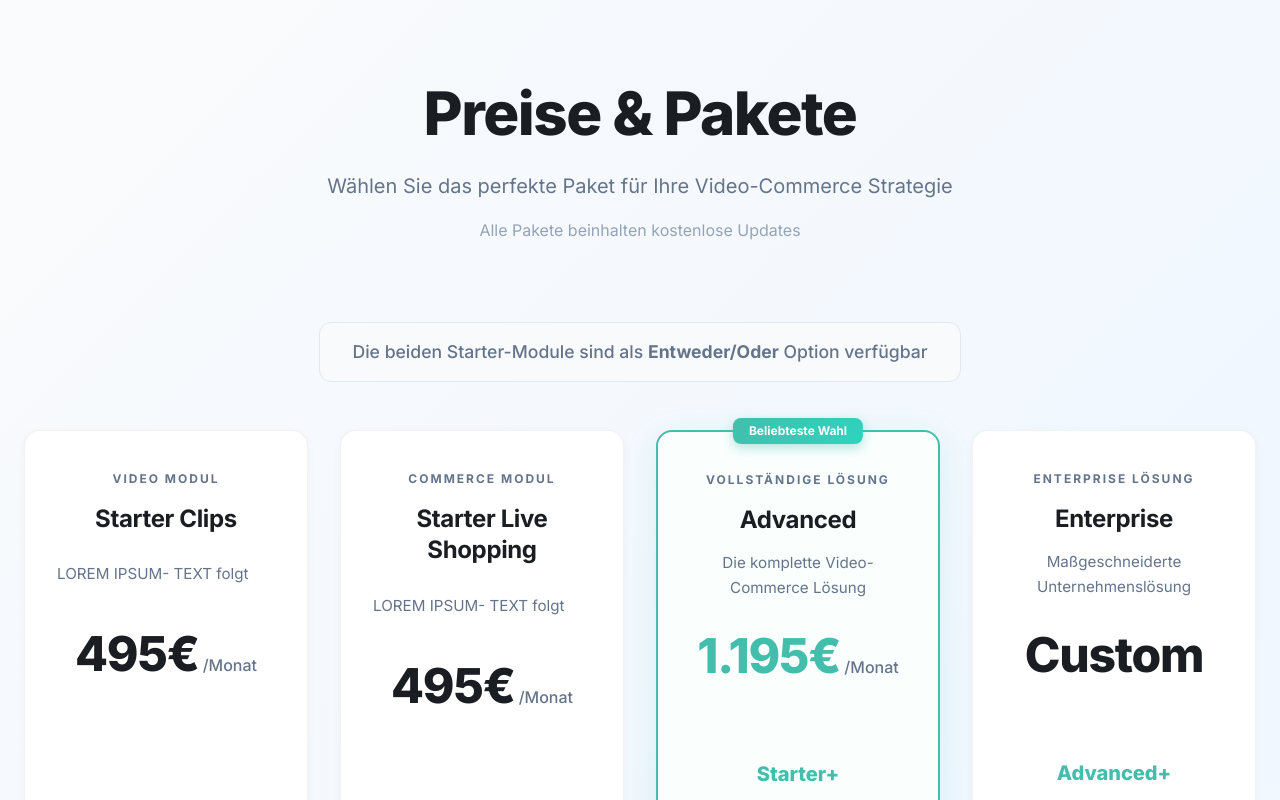
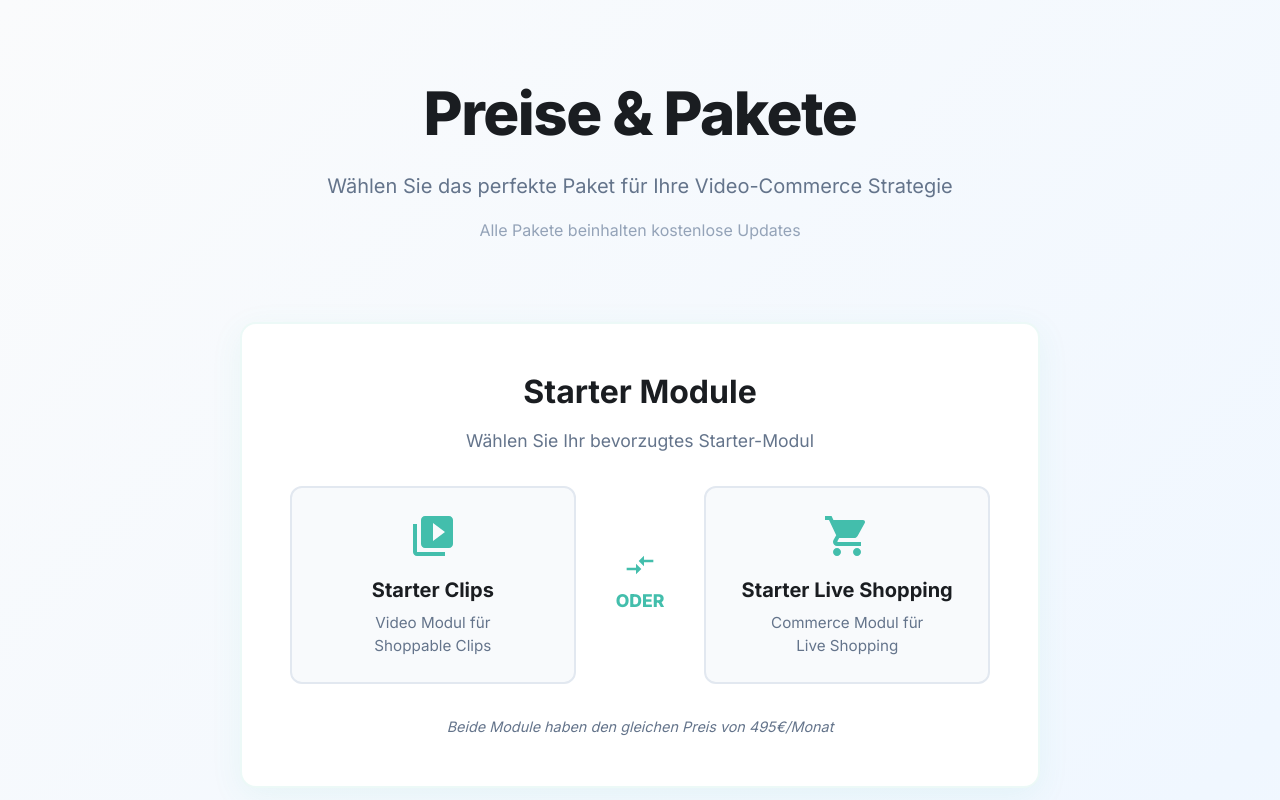
Before and after one commit to DenizD/signup-and-market-optin, a React (Vite) app: page /plans in a window 1280 px wide. Shown: the top 800 px of the page. Built offline with nearby package versions, Linux system fonts and the light colour scheme.

Commit message:
Refactor: Improve Starter module description
Improve the description of the Starter modules to be more clear and concise.

```diff
--- a/src/pages/Plans.tsx
+++ b/src/pages/Plans.tsx
@@ -1,5 +1,6 @@
+
 import { Box, Container, Typography, Button, Card, CardContent, CardActions, Stack, Chip, Tooltip, Grow, Collapse } from '@mui/material';
-import { Check, HelpOutline, ExpandMore, ExpandLess, Phone, InfoOutlined } from '@mui/icons-material';
+import { Check, HelpOutline, ExpandMore, ExpandLess, Phone, InfoOutlined, CompareArrows, VideoLibrary, ShoppingCart } from '@mui/icons-material';
 import { useState } from 'react';
 import { useTranslations } from '@/hooks/useTranslations';
 
@@ -408,24 +409,143 @@ const Plans = () => {
           </Typography>
         </Box>
 
-        {/* Starter Hinweis */}
-        <Box sx={{ textAlign: 'center', mb: 6 }}>
-          <Typography
-            variant="body1"
-            sx={{
+        {/* Starter Module Auswahl */}
+        <Box sx={{
+          maxWidth: '800px',
+          mx: 'auto',
+          mb: 8,
+          backgroundColor: '#ffffff',
+          borderRadius: 4,
+          p: { xs: 4, md: 6 },
+          boxShadow: '0 8px 32px rgba(67, 190, 172, 0.08)',
+          border: '2px solid rgba(67, 190, 172, 0.1)'
+        }}>
+          <Box sx={{ textAlign: 'center', mb: 4 }}>
+            <Typography variant="h4" sx={{
+              fontWeight: 700,
+              mb: 2,
+              color: '#1a1d21',
+              fontSize: { xs: '1.5rem', md: '2rem' }
+            }}>
+              Starter Module
+            </Typography>
+            <Typography variant="body1" sx={{
               color: '#64748b',
               fontSize: '1.1rem',
-              fontWeight: 500,
+              mb: 4
+            }}>
+              Wählen Sie Ihr bevorzugtes Starter-Modul
+            </Typography>
+          </Box>
+
+          <Stack
+            direction={{ xs: 'column', md: 'row' }}
+            spacing={3}
+            alignItems="center"
+            justifyContent="center"
+          >
+            {/* Starter Clips */}
+            <Box sx={{
+              flex: 1,
+              textAlign: 'center',
+              p: 3,
+              borderRadius: 3,
               backgroundColor: '#f8fafc',
-              px: 4,
-              py: 2,
+              border: '2px solid #e2e8f0',
+              transition: 'all 0.3s ease',
+              '&:hover': {
+                borderColor: '#43BEAC',
+                backgroundColor: '#f0fdfa'
+              }
+            }}>
+              <VideoLibrary sx={{
+                fontSize: 48,
+                color: '#43BEAC',
+                mb: 2
+              }} />
+              <Typography variant="h6" sx={{
+                fontWeight: 700,
+                mb: 1,
+                color: '#1a1d21'
+              }}>
+                Starter Clips
+              </Typography>
+              <Typography variant="body2" sx={{
+                color: '#64748b',
+                fontSize: '0.95rem'
+              }}>
+                Video Modul für<br />Shoppable Clips
+              </Typography>
+            </Box>
+
+            {/* ODER Trenner */}
+            <Box sx={{
+              display: 'flex',
+              flexDirection: { xs: 'row', md: 'column' },
+              alignItems: 'center',
+              justifyContent: 'center',
+              px: 2
+            }}>
+              <CompareArrows sx={{
+                fontSize: 32,
+                color: '#43BEAC',
+                transform: { xs: 'rotate(90deg)', md: 'none' }
+              }} />
+              <Typography variant="h6" sx={{
+                fontWeight: 800,
+                color: '#43BEAC',
+                mx: { xs: 2, md: 0 },
+                my: { xs: 0, md: 1 },
+                fontSize: '1.1rem'
+              }}>
+                ODER
+              </Typography>
+            </Box>
+
+            {/* Starter Live Shopping */}
+            <Box sx={{
+              flex: 1,
+              textAlign: 'center',
+              p: 3,
               borderRadius: 3,
-              display: 'inline-block',
-              border: '1px solid #e2e8f0'
-            }}
-          >
-            Die beiden Starter-Module sind als <strong>Entweder/Oder</strong> Option verfügbar
-          </Typography>
+              backgroundColor: '#f8fafc',
+              border: '2px solid #e2e8f0',
+              transition: 'all 0.3s ease',
+              '&:hover': {
+                borderColor: '#43BEAC',
+                backgroundColor: '#f0fdfa'
+              }
+            }}>
+              <ShoppingCart sx={{
+                fontSize: 48,
+                color: '#43BEAC',
+                mb: 2
+              }} />
+              <Typography variant="h6" sx={{
+                fontWeight: 700,
+                mb: 1,
+                color: '#1a1d21'
+              }}>
+                Starter Live Shopping
+              </Typography>
+              <Typography variant="body2" sx={{
+                color: '#64748b',
+                fontSize: '0.95rem'
+              }}>
+                Commerce Modul für<br />Live Shopping
+              </Typography>
+            </Box>
+          </Stack>
+
+          <Box sx={{ textAlign: 'center', mt: 4 }}>
+            <Typography variant="body2" sx={{
+              color: '#64748b',
+              fontStyle: 'italic',
+              fontSize: '0.9rem'
+            }}>
+              Beide Module haben den gleichen Preis von 495€/Monat
+            </Typography>
+          </Box>
         </Box>
 
         {/* All Plans Section */}
@@ -534,7 +654,7 @@ const Plans = () => {
 
                       {/* Features */}
                       <Box sx={{ flexGrow: 1, display: 'flex', flexDirection: 'column' }}>
-                        {/* Plus Headline for Advanced and Enterprise plans - without background */}
+                        {/* Plus Headline for Advanced and Enterprise plans */}
                         {(plan.hasStarterPlus || plan.hasAdvancedPlus) && (
                           <Box sx={{ mb: 3, textAlign: 'center', minHeight: '60px', display: 'flex', alignItems: 'center', justifyContent: 'center' }}>
                             <Typography variant="h6" sx={{
@@ -573,7 +693,7 @@ const Plans = () => {
                             }}>
                               Zusätzliche Features:
                             </Typography>
-                            <Box sx={{ minHeight: { xs: 'auto', md: '300px' } }}>
+                            <Box sx={{ minHeight: { xs: 'auto', md: '400px' } }}>
                               <Stack spacing={2}>
                                 {plan.detailedFeatures?.map((feature, index) => (
                                   <Stack key={index} direction="row" alignItems="flex-start" spacing={1.5}>
@@ -673,7 +793,7 @@ const Plans = () => {
           </Box>
         </Box>
 
-        {/* Global Details Toggle - prominenter gestaltet */}
+        {/* Global Details Toggle */}
         <Box sx={{ textAlign: 'center', mb: { xs: 8, md: 12 } }}>
           <Button
             variant="contained"
```
